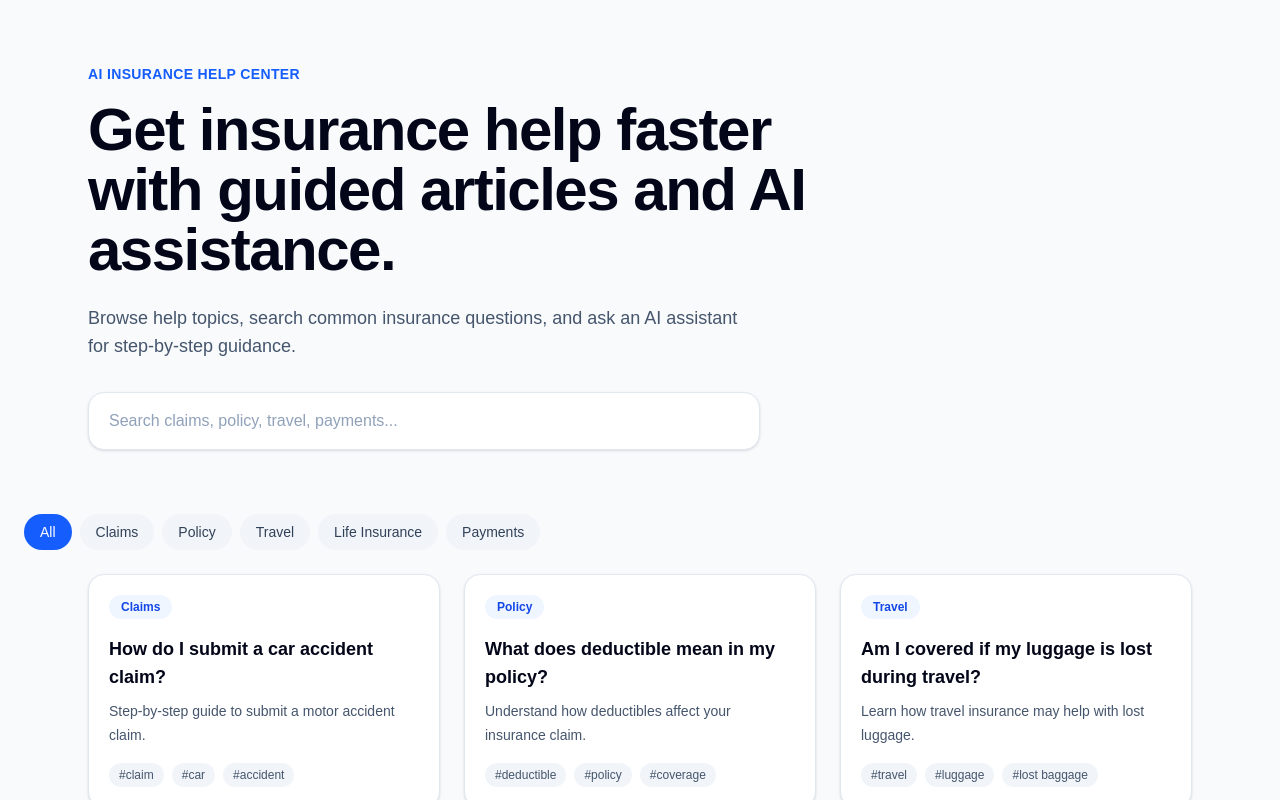
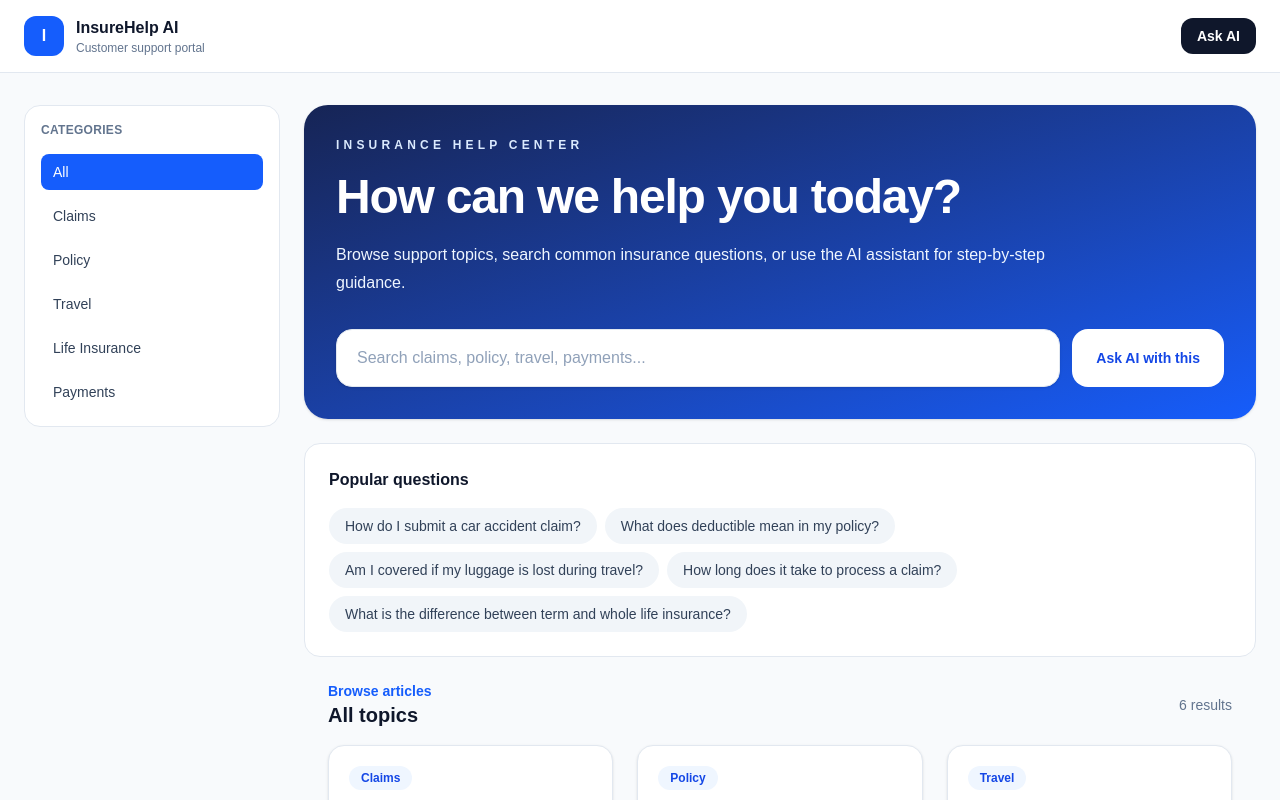
Before and after one commit to iamsudhanshu-dev/ai-insurance-help-center, a Next.js app: page / in a window 1280 px wide. Shown: the top 800 px of the page. Built offline with nearby package versions, Linux system fonts and the light colour scheme.

Commit message:
Added banner, popular questions and update the ui for good user experience

```diff
--- a/app/page.tsx
+++ b/app/page.tsx
@@ -1,9 +1,11 @@
 "use client";
 
 import { useState } from "react";
+import Header from "@/components/layout/header";
+import Sidebar from "@/components/layout/sidebar";
+import Banner from "@/components/help-center/Banner";
 import HelpCenterList from "@/components/help-center/help-center-list";
-import CategoryFilter from "@/components/help-center/category-filter";
-import SearchBox from "@/components/help-center/search-box";
+import PopularQuestions from "@/components/help-center/popular-questions";
 
 const Home = () => {
   const [selectedCategory, setSelectedCategory] = useState("All");
@@ -11,32 +13,25 @@ const Home = () => {
 
   return (
     <main className="min-h-screen bg-slate-50">
-      <section className="mx-auto max-w-6xl px-6 py-16">
-        <p className="text-sm font-semibold uppercase tracking-wide text-blue-600">
-          AI Insurance Help Center
-        </p>
+      <Header />
 
-        <h1 className="mt-4 max-w-3xl text-4xl font-bold tracking-tight text-slate-950 md:text-6xl">
-          Get insurance help faster with guided articles and AI assistance.
-        </h1>
+      <div className="mx-auto flex max-w-7xl gap-6 px-6 py-8">
+        <div className="hidden lg:block">
+          <Sidebar selected={selectedCategory} onChange={setSelectedCategory} />
+        </div>
 
-        <p className="mt-6 max-w-2xl text-lg text-slate-600">
-          Browse help topics, search common insurance questions, and ask an AI
-          assistant for step-by-step guidance.
-        </p>
-
-        <SearchBox value={searchQuery} onChange={setSearchQuery} />
-      </section>
-
-      <CategoryFilter
-        selected={selectedCategory}
-        onChange={setSelectedCategory}
-      />
-
-      <HelpCenterList
-        selectedCategory={selectedCategory}
-        searchQuery={searchQuery}
-      />
+        <div className="min-w-0 flex-1 space-y-6">
+          <Banner
+            searchQuery={searchQuery}
+            onSearchChange={setSearchQuery}
+          />
+          <PopularQuestions onSelect={(q) => setSearchQuery(q)} />
+          <HelpCenterList
+            selectedCategory={selectedCategory}
+            searchQuery={searchQuery}
+          />
+        </div>
+      </div>
     </main>
   );
 };
--- /dev/null
+++ b/components/chat/chat-types.ts
@@ -0,0 +1,16 @@
+export type ChatRole = "user" | "assistant";
+
+export type ChatMessage = {
+  id: string;
+  role: ChatRole;
+  content: string;
+  createdAt?: number;
+};
+
+export const starterQuestions: string[] = [
+  "How do I submit a car accident claim?",
+  "What does deductible mean in my policy?",
+  "Am I covered if my luggage is lost during travel?",
+  "How long does it take to process a claim?",
+  "What is the difference between term and whole life insurance?"
+];
--- /dev/null
+++ b/components/help-center/Banner.tsx
@@ -0,0 +1,37 @@
+import SearchBox from "./search-box";
+
+type Props = {
+  searchQuery: string;
+  onSearchChange: (value: string) => void;
+};
+
+const Banner = ({ searchQuery, onSearchChange }: Props) => {
+  return (
+    <section className="rounded-3xl bg-linear-to-br from-blue-950 to-blue-600 p-8 text-white shadow-sm">
+      <p className="text-xs font-semibold uppercase tracking-[0.35em] text-blue-100">
+        Insurance Help Center
+      </p>
+
+      <h1 className="mt-5 max-w-3xl text-4xl font-black tracking-tight md:text-5xl">
+        How can we help you today?
+      </h1>
+
+      <p className="mt-5 max-w-3xl text-base leading-7 text-blue-50">
+        Browse support topics, search common insurance questions, or use the AI
+        assistant for step-by-step guidance.
+      </p>
+
+      <div className="mt-8 flex flex-col gap-3 md:flex-row">
+        <div className="flex-1">
+          <SearchBox value={searchQuery} onChange={onSearchChange} />
+        </div>
+
+        <button className="rounded-2xl bg-white px-6 py-4 text-sm font-bold text-blue-700 hover:bg-blue-50">
+          Ask AI with this
+        </button>
+      </div>
+    </section>
+  );
+};
+
+export default Banner;
--- a/components/help-center/help-center-list.tsx
+++ b/components/help-center/help-center-list.tsx
@@ -33,6 +33,18 @@ const HelpCenterList = ({ selectedCategory, searchQuery }: Props) => {
 
   return (
     <section className="mx-auto max-w-6xl px-6 pb-16">
+      <div className="mb-4 flex items-center justify-between">
+        <div>
+          <p className="text-sm font-semibold text-blue-600">Browse articles</p>
+          <h2 className="text-xl font-bold text-slate-900">
+            {selectedCategory === "All" ? "All topics" : selectedCategory}
+          </h2>
+        </div>
+
+        <p className="text-sm text-slate-500">
+          {filteredArticles?.length} results
+        </p>
+      </div>
       {filteredArticles?.length === 0 ? (
         <div className="rounded-2xl border border-dashed border-slate-300 bg-white p-8 text-center">
           <h3 className="text-lg font-semibold text-slate-950">
--- /dev/null
+++ b/components/help-center/popular-questions.tsx
@@ -0,0 +1,29 @@
+import { starterQuestions } from "@/components/chat/chat-types";
+
+type Props = {
+  onSelect: (question: string) => void;
+};
+
+const PopularQuestions = ({ onSelect }: Props) => {
+  return (
+    <section className="rounded-2xl border border-slate-200 bg-white p-6">
+      <h3 className="text-base font-semibold text-slate-900">
+        Popular questions
+      </h3>
+
+      <div className="mt-4 flex flex-wrap gap-2">
+        {starterQuestions?.map((question) => (
+          <button
+            key={question}
+            onClick={() => onSelect(question)}
+            className="rounded-full bg-slate-100 px-4 py-2 text-sm text-slate-700 hover:bg-slate-200"
+          >
+            {question}
+          </button>
+        ))}
+      </div>
+    </section>
+  );
+};
+
+export default PopularQuestions;
--- a/components/help-center/search-box.tsx
+++ b/components/help-center/search-box.tsx
@@ -7,7 +7,7 @@ type Props = {
 
 const SearchBox = ({ value, onChange }: Props) => {
   return (
-    <div className="mt-8 max-w-2xl">
+    <div>
       <label htmlFor="search" className="sr-only">
         Search help articles
       </label>
```
Also changed, not shown: 1 other file (tests, documents, lock files or other folders).
